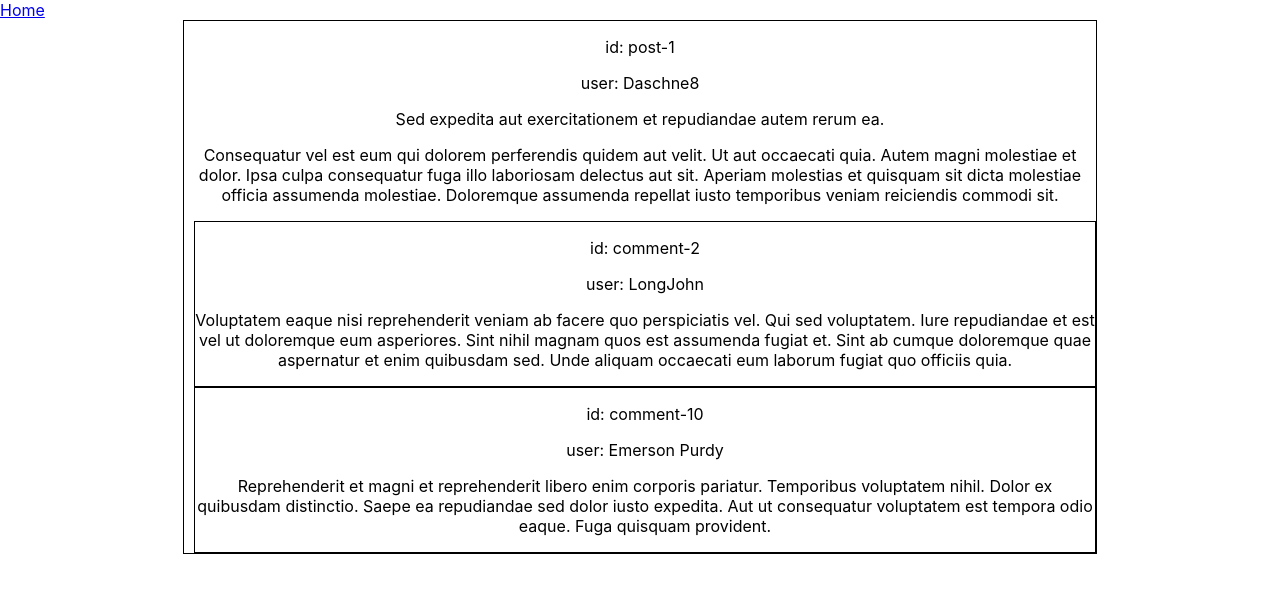
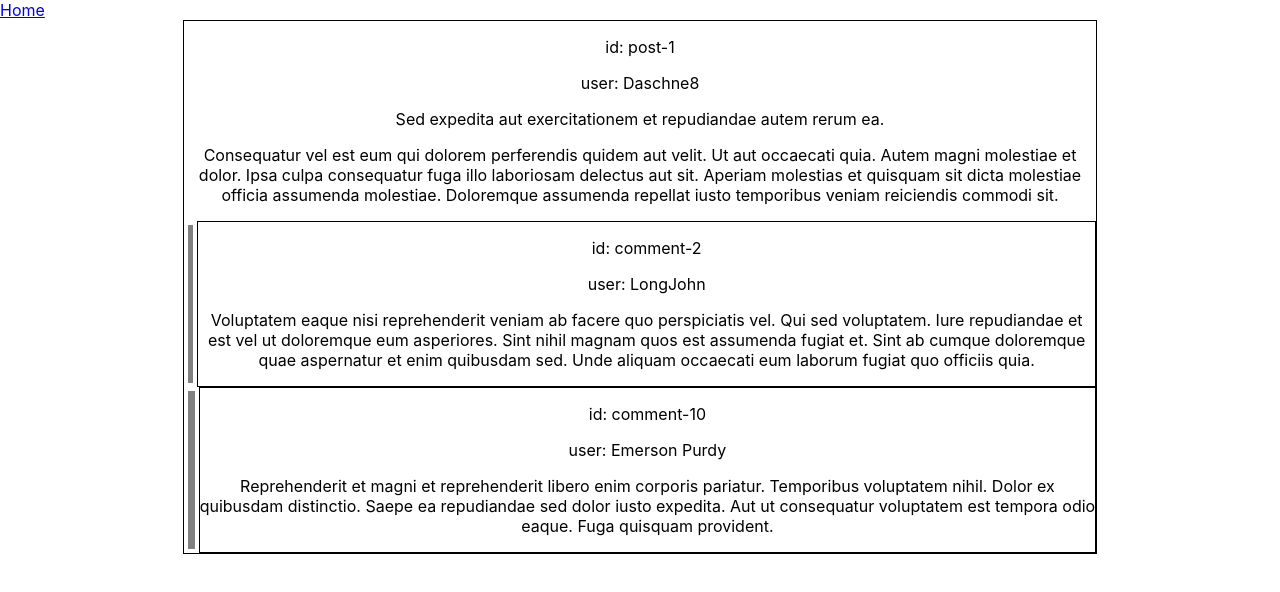
Before and after one commit to daschne8/red-clone, a React (Create React App) app: page /post/1 in a window 1280 px wide. Shown: the top 592 px of the page. Built offline with nearby package versions, Linux system fonts and the light colour scheme.

Commit message:
helpful spacing and comment bar

```diff
--- a/src/App.css
+++ b/src/App.css
@@ -32,6 +32,14 @@
   border: 1px solid black;
 }
 
-.comment-indent {
-  margin-left: 10px;
+.comment-container {
+  display: flex;
+  flex-direction: row;
+
 }
+
+.comment-show-bar {
+  background: gray;
+  width: 15px;
+  margin: 4px;
+}
--- a/src/containers/comment.js
+++ b/src/containers/comment.js
@@ -4,9 +4,17 @@ import {seedComments} from "../data/seed"
 
 
 export default function Comment(props){
+
+  function handleClick (){
+    return false
+  }
+
   let commentObjs = seedComments.filter(com => com.commented_on === props.id)
   let comments = commentObjs.map(com =>
-    <div className="comment-indent"><Comment {...com} /></div>)
+    <div className="comment-container">
+      <div className="comment-show-bar" onClick={handleClick}></div>
+      <Comment {...com} />
+    </div>)
   return(
     <div className="post">
       <p>id: {props.id}</p>
--- a/src/containers/post.js
+++ b/src/containers/post.js
@@ -6,14 +6,21 @@ import Comment from "./comment"
 
 
 export default function Post(){
+
+  function handleClick (){
+    return false
+  }
+
   let {postId} = useParams();
   let id = "post-" + postId;
   let postInfo = seedPosts.find( obj => obj.id === id)
   let postComments = seedComments.filter(obj => obj.commented_on === id)
   console.log(postComments);
-  let comments = postComments.map(com => <div className="comment-indent">
-    <Comment {...com}/>
-  </div>)
+  let comments = postComments.map(com =>
+    <div className="comment-container">
+      <div className="comment-show-bar" onClick={handleClick}></div>
+      <Comment {...com} />
+    </div>)
   return(
     <div className="post">
       <p>id: {id}</p>
--- a/src/data/seed.js
+++ b/src/data/seed.js
@@ -23,5 +23,7 @@ export const seedComments = [
   {id: "comment-7", commented_on: "comment-6", user: u3, content: faker.lorem.paragraph()},
   {id: "comment-8", commented_on: "comment-5", user: u4, content: faker.lorem.paragraph()},
   {id: "comment-9", commented_on: "comment-7", user: u4, content: faker.lorem.paragraph()},
-  {id: "comment-10", commented_on: "post-1", user: u4, content: faker.lorem.paragraph()}
+  {id: "comment-10", commented_on: "post-1", user: u4, content: faker.lorem.paragraph()},
+  {id: "comment-11", commented_on: "comment-6", user: u1, content: faker.lorem.paragraph()}
+
 ]
```
